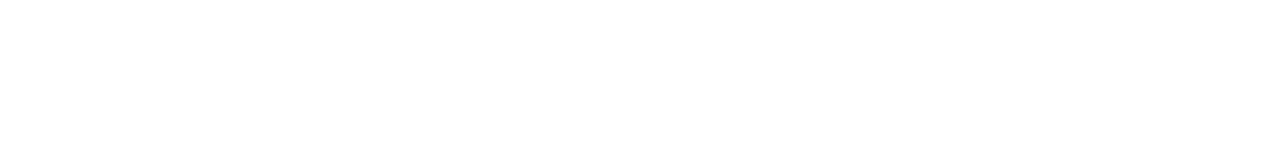
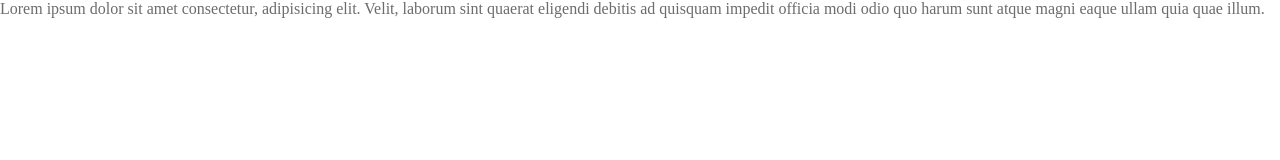
Before and after one commit to Gabr002/travelgram, a plain HTML site: page index.html in a window 1280 px wide. Drawn offline with Linux system fonts and the light colour scheme.

Commit message:
initial style guide

```diff
--- a/index.html
+++ b/index.html
@@ -7,6 +7,6 @@
     <link rel="stylesheet" href="styles/index.css">
 </head>
 <body>
-
+    <p>Lorem ipsum dolor sit amet consectetur, adipisicing elit. Velit, laborum sint quaerat eligendi debitis ad quisquam impedit officia modi odio quo harum sunt atque magni eaque ullam quia quae illum.</p>
 </body>
 </html>
--- a/styles/global.css
+++ b/styles/global.css
@@ -3,3 +3,18 @@
     padding: 0;
     box-sizing: border-box;
 }
+
+:root {
+    --brand-color: #EF5F4C;
+    --background-color: #FFFFFF;
+    --surface-color: #F5F5F5;
+    --skeleton-color: #D9D9D9;
+    --shape-transparency: #FFFFFF;
+    --text-color-primary: #313131;
+    --text-color-secondary: #6C6C6C;
+}
+
+body {
+    color: var(--text-color-secondary);
+    background-color: var(--background-color);
+}
```
Also changed, not shown: assets/AirplaneTilt.svg (added), assets/Image 01.png (added), assets/Image 02.png (added), assets/Image 03.png (added), assets/Image 04.png (added), assets/Image 05.png (added), assets/Image 06.png (added), assets/Image 07.png (added), assets/Image 08.png (added), assets/Image 09.png (added), assets/Image 10.png (added), assets/Image 11.png (added), assets/Image.svg (added), assets/Logo.svg (added), 2 more files, 1 other file.
